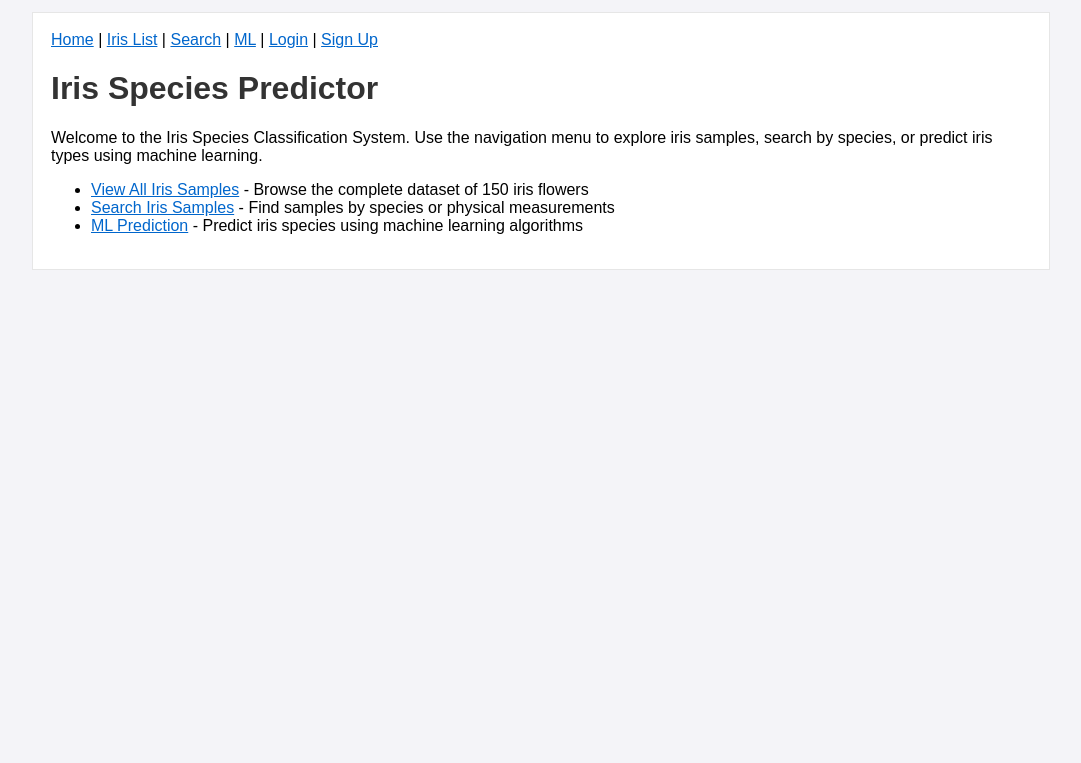
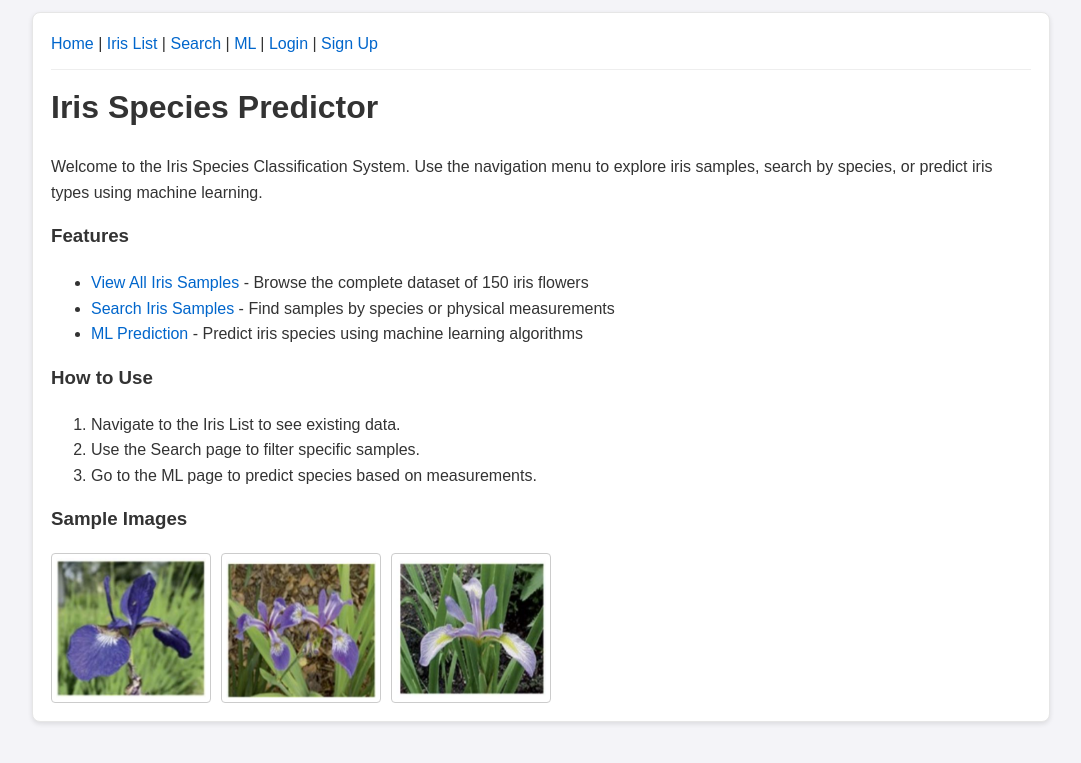
Before and after one commit to fk4pl/django-iris-classifier, a Django app: page / in a window 1280 px wide. Shown: the top 763 px of the page, without its empty margins (99-1180 px from the left). Run offline with Django 4.2, Linux system fonts and the light colour scheme; parts of the project's set-up code (start-up, migrations or seed data) failed here and were passed over.

Commit message:
Misc improvements and fixes

```diff
--- /dev/null
+++ b/gallery/templatetags/gallery_extras.py
@@ -0,0 +1,7 @@
+from django import template
+
+register = template.Library()
+
+@register.filter(name='has_group')
+def has_group(user, group_name):
+    return user.groups.filter(name=group_name).exists()
--- a/gallery/views.py
+++ b/gallery/views.py
@@ -140,6 +140,7 @@ def ml_predict(request):
             sw = float(request.POST.get('sepal_width') or 0)
             pl = float(request.POST.get('petal_length') or 0)
             pw = float(request.POST.get('petal_width') or 0)
+            algo = request.POST.get('algorithm')
 
             # Combine sklearn iris data with database IrisSample data
             data = load_iris()
@@ -157,8 +158,15 @@ def ml_predict(request):
             scaler = StandardScaler()
             X_scaled = scaler.fit_transform(X)
 
-            # Use KNN with n_neighbors=1 for maximum sensitivity to nearest neighbor
-            clf = KNeighborsClassifier(n_neighbors=1)
+            # Select algorithm
+            if algo == 'rf':
+                clf = RandomForestClassifier(n_estimators=100, random_state=42)
+            elif algo == 'lr':
+                clf = LogisticRegression(max_iter=200, random_state=42)
+            else:
+                # Default to KNN
+                clf = KNeighborsClassifier(n_neighbors=1)
+
             clf.fit(X_scaled, y)
 
             # Scale input prediction as well
--- a/static/styles.css
+++ b/static/styles.css
@@ -1,9 +1,83 @@
-body { font-family: Arial, Helvetica, sans-serif; background:#f4f4f8; }
-.container { max-width:980px; margin:12px auto; background:#fff; padding:18px; border:1px solid #e6e6e6; }
-h1,h2,h3 { color:#333; }
-table { border-collapse: collapse; }
-table td, table th { padding:8px; border:1px solid #ddd; }
-a { color: #0066cc; }
-.gallery-thumb { width:150px; border:1px solid #ccc; padding:4px; background:#fff; }
-.nav { margin-bottom:12px; }
-.card { border:1px solid #ddd; padding:8px; margin-bottom:8px; background:#fff; }
+body {
+    font-family: Arial, Helvetica, sans-serif;
+    background: #f4f4f8;
+    line-height: 1.6;
+    color: #333;
+}
+.container {
+    max-width: 980px;
+    margin: 12px auto;
+    background: #fff;
+    padding: 18px;
+    border: 1px solid #e6e6e6;
+    border-radius: 8px;
+    box-shadow: 0 2px 5px rgba(0,0,0,0.1);
+}
+h1, h2, h3 {
+    color: #333;
+    font-weight: bold;
+    margin-top: 0;
+}
+table {
+    border-collapse: collapse;
+    width: 100%;
+}
+table td, table th {
+    padding: 8px;
+    border: 1px solid #ddd;
+    text-align: left;
+}
+table th {
+    background-color: #f9f9f9;
+}
+a {
+    color: #0066cc;
+    text-decoration: none;
+    transition: color 0.3s ease;
+}
+a:hover {
+    text-decoration: underline;
+    color: #004499;
+}
+.gallery-thumb {
+    width: 150px;
+    border: 1px solid #ccc;
+    padding: 4px;
+    background: #fff;
+    border-radius: 4px;
+}
+.nav {
+    margin-bottom: 12px;
+    padding-bottom: 12px;
+    border-bottom: 1px solid #eee;
+}
+.card {
+    border: 1px solid #ddd;
+    padding: 8px;
+    margin-bottom: 8px;
+    background: #fff;
+    border-radius: 4px;
+}
+input[type="text"], input[type="number"], input[type="password"], select {
+    padding: 8px;
+    border: 1px solid #ccc;
+    border-radius: 4px;
+    margin-bottom: 10px;
+    display: inline-block;
+}
+input[type="submit"], button {
+    background-color: #0066cc;
+    color: white;
+    padding: 10px 15px;
+    border: none;
+    border-radius: 4px;
+    cursor: pointer;
+    font-size: 14px;
+}
+input[type="submit"]:hover, button:hover {
+    background-color: #0055aa;
+}
+.error {
+    color: red;
+    font-weight: bold;
+}
--- a/templates/gallery/index.html
+++ b/templates/gallery/index.html
@@ -1,11 +1,28 @@
 {% extends 'base.html' %}
+{% load static %}
 
 {% block content %}
   <h1>Iris Species Predictor</h1>
   <p>Welcome to the Iris Species Classification System. Use the navigation menu to explore iris samples, search by species, or predict iris types using machine learning.</p>
+
+  <h3>Features</h3>
   <ul>
     <li><a href="{% url 'gallery:iris_list' %}">View All Iris Samples</a> - Browse the complete dataset of 150 iris flowers</li>
     <li><a href="{% url 'gallery:search' %}">Search Iris Samples</a> - Find samples by species or physical measurements</li>
     <li><a href="{% url 'gallery:ml_predict' %}">ML Prediction</a> - Predict iris species using machine learning algorithms</li>
   </ul>
+
+  <h3>How to Use</h3>
+  <ol>
+    <li>Navigate to the Iris List to see existing data.</li>
+    <li>Use the Search page to filter specific samples.</li>
+    <li>Go to the ML page to predict species based on measurements.</li>
+  </ol>
+
+  <h3>Sample Images</h3>
+  <div style="display: flex; gap: 10px;">
+    <img src="{% static 'images/setosa.png' %}" alt="Setosa" class="gallery-thumb">
+    <img src="{% static 'images/versicolor.png' %}" alt="Versicolor" class="gallery-thumb">
+    <img src="{% static 'images/virginica.png' %}" alt="Virginica" class="gallery-thumb">
+  </div>
 {% endblock %}
```
Also changed, not shown: templates/gallery/iris_detail.html (+21 -1 lines), templates/gallery/iris_list.html (+20 -3 lines), templates/gallery/ml.html (+7 -0 lines), templates/gallery/search.html (+7 -1 lines), gallery/templatetags/__init__.py (added).
